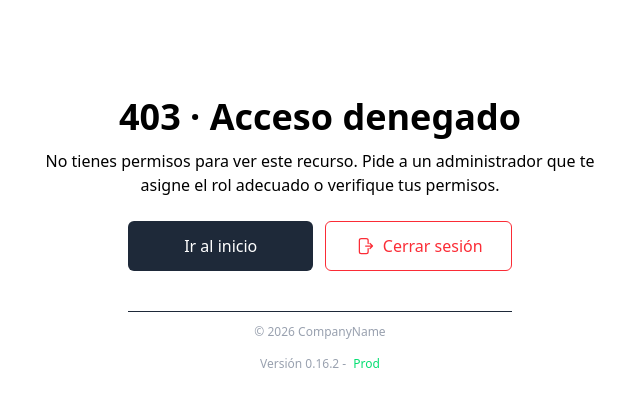
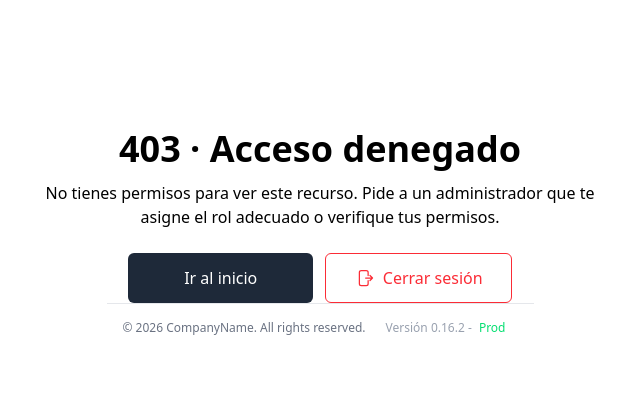
Before and after one commit to EdgarJr30/proyecto-de-grado-cms, a React (Vite) app: page /403 in a window 1280 px wide. Shown: the top 406 px of the page, without its empty margins (320-960 px from the left). Built offline with nearby package versions, Linux system fonts and the light colour scheme; no server answers; the database is empty.

Commit message:
refactor(ui): reuse shared Footer component in sidebar

```diff
--- a/src/components/layout/Sidebar.tsx
+++ b/src/components/layout/Sidebar.tsx
@@ -2,27 +2,24 @@ import { useMemo, useState } from 'react';
 import { Link, useLocation, useNavigate } from 'react-router-dom';
 import DefaultSidebarLogo from '../../assets/logo.png';
 import { signOut } from '../../utils/auth';
-import AppVersion from '../ui/AppVersion';
 import { useAuth } from '../../context/AuthContext';
 import { useUser } from '../../context/UserContext';
 import { APP_ROUTES } from '../Routes/appRoutes';
 import { usePermissions } from '../../rbac/PermissionsContext';
 import { useBranding } from '../../context/BrandingContext';
+import Footer from '../ui/Footer';
 
 export default function Sidebar() {
   const { loading } = useAuth();
   const { profile } = useUser();
   const { has, ready, roles } = usePermissions();
-  const { societyName, logoSrc } = useBranding();
+  const { logoSrc } = useBranding();
 
   const location = useLocation();
   const navigate = useNavigate();
   const [isOpen, setIsOpen] = useState(false);
 
-  const year = new Date().getFullYear();
-
   // Si ya hay cache, esto viene instantáneo. Si no, caerá en default.
-  // Si quieres 0 flash, en vez de default puedes mostrar skeleton del logo.
   const finalLogoSrc = logoSrc ?? DefaultSidebarLogo;
 
   // Menú por permisos (any-of)
@@ -60,7 +57,6 @@ export default function Sidebar() {
           <div className="h-9 rounded bg-gray-800 animate-pulse" />
           <div className="h-9 rounded bg-gray-800 animate-pulse" />
         </div>
-        <AppVersion className="text-center mt-auto" />
       </aside>
     );
   }
@@ -107,7 +103,6 @@ export default function Sidebar() {
       >
         {/* Logo */}
         <div className="p-6 border-b border-gray-700">
-          {/* si quieres 0 flash: cuando logoSrc sea null, muestra skeleton */}
           {logoSrc ? (
             <img src={finalLogoSrc} alt="Logo" className="h-8 w-auto" />
           ) : (
@@ -182,12 +177,7 @@ export default function Sidebar() {
           </svg>
           Cerrar sesión
         </button>
-
-        {/* Footer */}
-        <div className="px-4 py-3 text-xs text-gray-400 border-t border-gray-800">
-          © {year} {societyName}
-        </div>
-        <AppVersion className="text-center mt-0 mb-2" />
+        <Footer variant="dark" />
       </aside>
     </>
   );
--- a/src/components/ui/Footer.tsx
+++ b/src/components/ui/Footer.tsx
@@ -1,18 +1,40 @@
 import AppVersion from './AppVersion';
 import { useBranding } from '../../context/BrandingContext';
 
-export default function Footer() {
+type FooterProps = {
+  variant?: 'light' | 'dark';
+  className?: string;
+};
+
+export default function Footer({
+  variant = 'light',
+  className = '',
+}: FooterProps) {
   const { societyName } = useBranding();
   const year = new Date().getFullYear();
 
+  const isDark = variant === 'dark';
+
   return (
-    <footer className="bg-white border-t border-gray-200">
-      <div className="mx-auto max-w-7xl px-4 py-3 md:flex md:items-center md:justify-between lg:px-8">
-        <p className="mb-2 text-center text-xs text-gray-500 md:mb-0 md:order-1">
+    <footer
+      className={`
+        border-t
+        ${isDark ? 'border-gray-800 text-gray-400' : 'border-gray-200 text-gray-500'}
+        ${className}
+      `}
+    >
+      <div
+        className={`
+          px-4 py-3 text-xs
+          flex flex-col gap-2
+          ${isDark ? '' : 'md:flex-row md:items-center md:justify-between'}
+        `}
+      >
+        <p className="text-center">
           © {year} {societyName}. All rights reserved.
         </p>
 
-        <div className="flex justify-center md:order-2">
+        <div className="flex justify-center">
           <AppVersion />
         </div>
       </div>
--- a/src/pages/ForbiddenPage.tsx
+++ b/src/pages/ForbiddenPage.tsx
@@ -1,13 +1,9 @@
 import { useNavigate } from 'react-router-dom';
-import AppVersion from '../components/ui/AppVersion';
 import { signOut } from '../utils/auth';
-import { useBranding } from '../context/BrandingContext';
+import Footer from '../components/ui/Footer';
 
 export default function ForbiddenPage() {
   const navigate = useNavigate();
-  const { societyName } = useBranding();
-
-  const year = new Date().getFullYear();
 
   const handleLogout = async () => {
     try {
@@ -71,12 +67,7 @@ export default function ForbiddenPage() {
           Cerrar sesión
         </button>
       </div>
-
-      {/* Footer */}
-      <div className="px-4 py-3 text-xs text-gray-400 border-t border-gray-800 mt-10 w-full max-w-sm">
-        © {year} {societyName}
-      </div>
-      <AppVersion className="text-center mt-0 mb-2" />
+      <Footer />
     </div>
   );
 }
--- a/src/pages/LoginPage.tsx
+++ b/src/pages/LoginPage.tsx
@@ -166,9 +166,7 @@ export default function LoginPage() {
 
             <p className="mt-10 text-center text-sm/6 text-gray-500">
               Desarrollado por{' '}
-              <span className="font-semibold text-indigo-600">
-                Innovación &amp; Desarrollo CILM
-              </span>
+              <span className="font-semibold text-indigo-600">Mooncode</span>
             </p>
             <AppVersion className="text-center mt-4" />
           </div>
```
